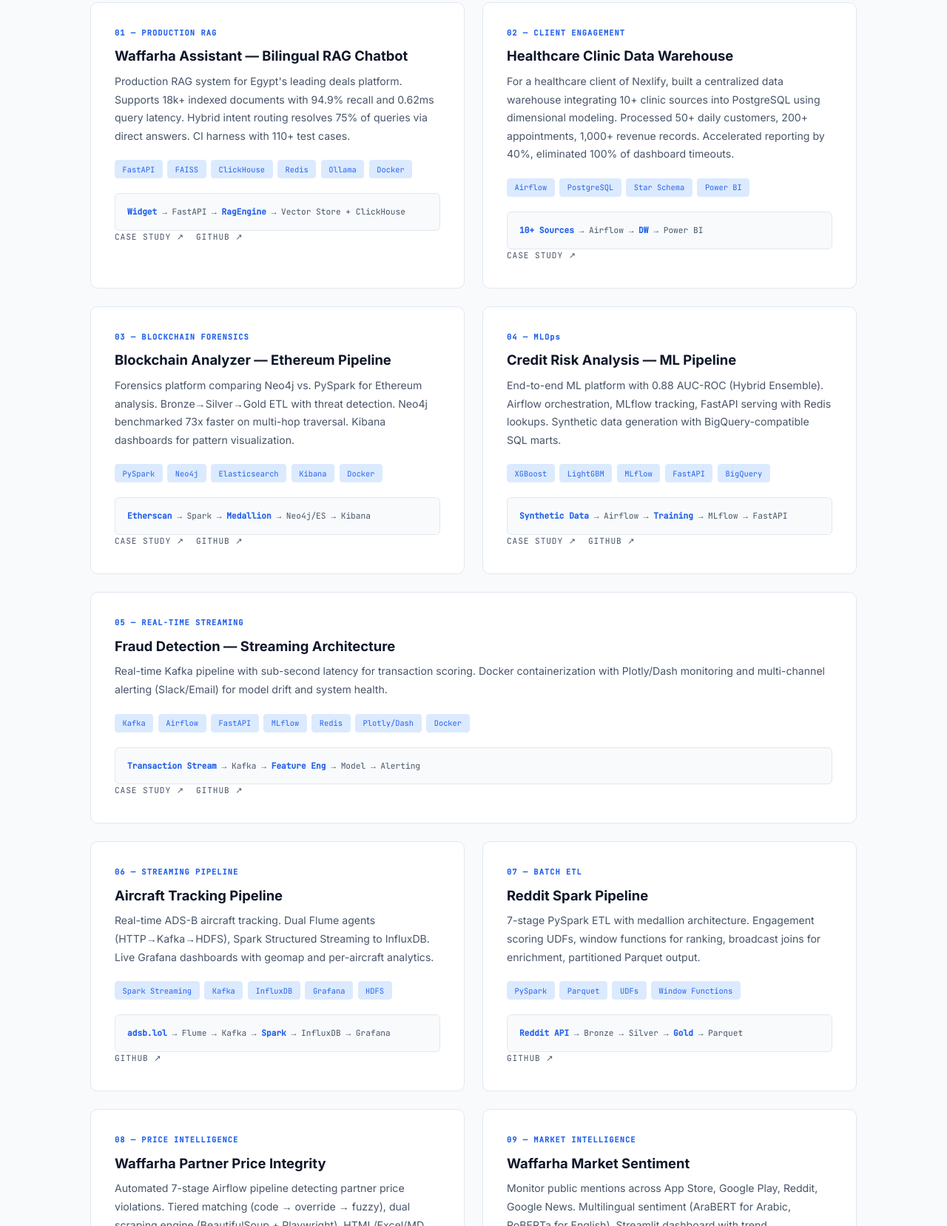
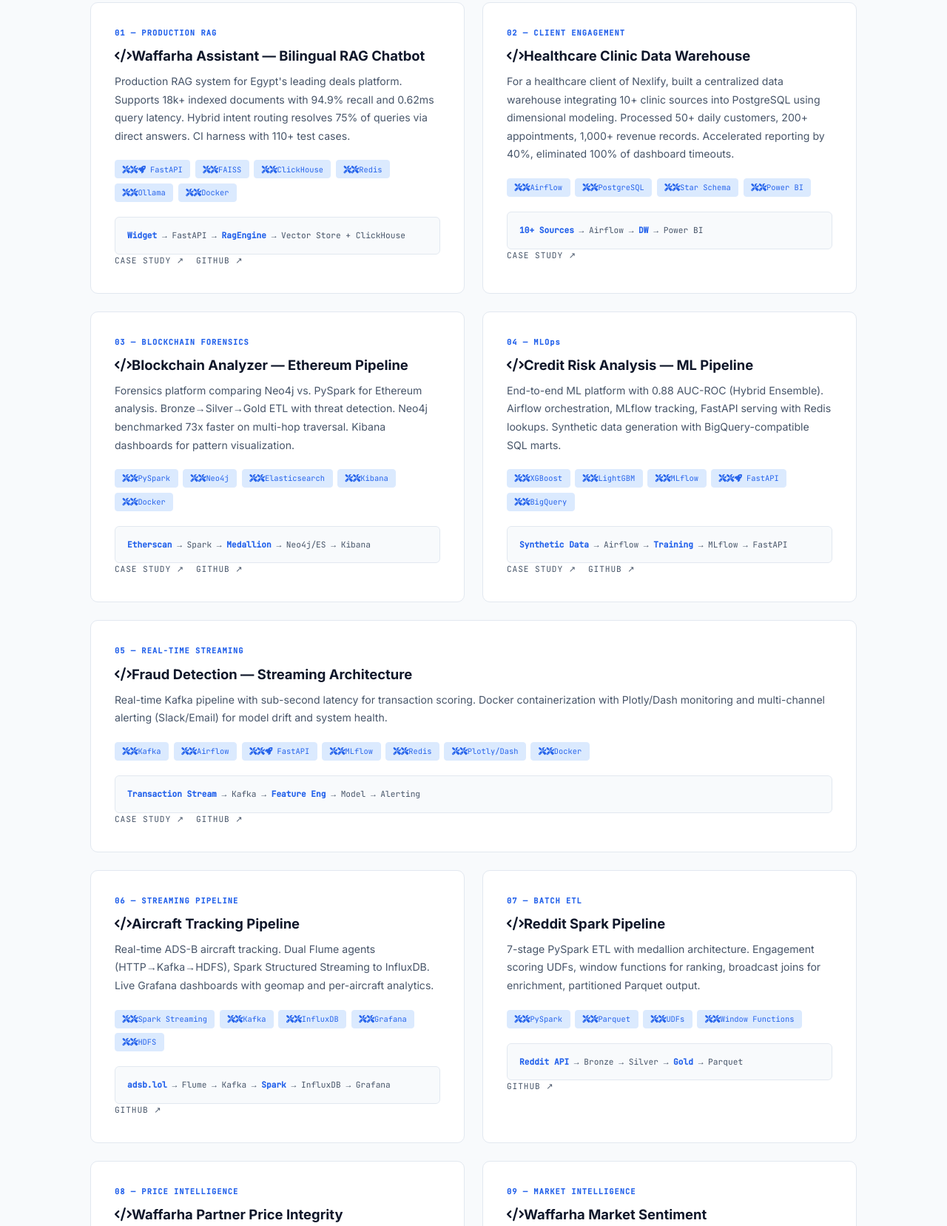
Before and after one commit to Eng-Zakaria/Portfolio, a website: page index.html in a window 1280 px wide. Shown: the part 2981-4638 px from the top of the page at 74% size. Drawn offline with nearby package versions, Linux system fonts and the light colour scheme.

Commit message:
changed color

```diff
--- a/css/style.css
+++ b/css/style.css
@@ -12,7 +12,7 @@
   --accent: #2563eb;
   --accent-light: #dbeafe;
   --accent-dark: #1d4ed8;
-  --accent2: #059669;
+  --nav-bg: rgba(248, 250, 252, 0.9);
 
   --font-display: 'Playfair Display', serif;
   --font-body: 'Inter', sans-serif;
@@ -39,6 +39,7 @@
   --accent-light: #1e3a5f;
   --accent-dark: #93c5fd;
   --accent2: #34d399;
+  --nav-bg: #0f172a;
 
   --shadow-sm: 0 1px 2px 0 rgba(0, 0, 0, 0.3);
   --shadow-md: 0 4px 6px -1px rgba(0, 0, 0, 0.4), 0 2px 4px -2px rgba(0, 0, 0, 0.3);
@@ -69,7 +70,7 @@
   position: fixed; top: 0; left: 0; right: 0; z-index: 500;
   padding: 1rem 2rem;
   display: flex; justify-content: space-between; align-items: center;
-  background: rgba(248, 250, 252, 0.9);
+  background: var(--nav-bg);
   backdrop-filter: blur(20px);
   border-bottom: 1px solid var(--border);
 }
@@ -515,7 +516,7 @@
   .btn { padding: 0.75rem 1.25rem; font-size: 0.75rem; }
   .image-wrapper { width: 180px; height: 180px; }
   .skill-tag { font-size: 0.68rem; padding: 0.35rem 0.6rem 0.35rem 0.4rem; }
-  .skill-tag i { font-size: 0.75rem; width: 14px; }
+  .skill-tag i, .stack-tag i { font-size: 0.75rem; width: 14px; }
   .project-card { padding: 1.5rem; }
   .project-name { font-size: 1rem; }
   .project-desc { font-size: 0.82rem; }
--- a/index.html
+++ b/index.html
@@ -225,17 +225,17 @@
 
         <div class="project-card reveal">
           <div class="project-num">01 — PRODUCTION RAG</div>
-          <div class="project-name">Waffarha Assistant — Bilingual RAG Chatbot</div>
+          <div class="project-name"><i class="fas fa-code"></i>Waffarha Assistant — Bilingual RAG Chatbot</div>
           <div class="project-desc">
             Production RAG system for Egypt's leading deals platform. Supports 18k+ indexed documents with 94.9% recall and 0.62ms query latency. Hybrid intent routing resolves 75% of queries via direct answers. CI harness with 110+ test cases.
           </div>
           <div class="project-stack">
-            <span class="stack-tag">FastAPI</span>
-            <span class="stack-tag">FAISS</span>
-            <span class="stack-tag">ClickHouse</span>
-            <span class="stack-tag">Redis</span>
-            <span class="stack-tag">Ollama</span>
-            <span class="stack-tag">Docker</span>
+            <span class="stack-tag"><i class="fas fa-tools"></i><i class="fas fa-tools"></i><i class="fas fa-rocket"></i> FastAPI</span>
+            <span class="stack-tag"><i class="fas fa-tools"></i><i class="fas fa-tools"></i>FAISS</span>
+            <span class="stack-tag"><i class="fas fa-tools"></i><i class="fas fa-tools"></i>ClickHouse</span>
+            <span class="stack-tag"><i class="fas fa-tools"></i><i class="fas fa-tools"></i>Redis</span>
+            <span class="stack-tag"><i class="fas fa-tools"></i><i class="fas fa-tools"></i>Ollama</span>
+            <span class="stack-tag"><i class="fas fa-tools"></i><i class="fas fa-tools"></i>Docker</span>
           </div>
           <div class="arch-diagram">
             <span class="highlight">Widget</span> → FastAPI → <span class="highlight">RagEngine</span> → Vector Store + ClickHouse
@@ -248,15 +248,15 @@
 
         <div class="project-card reveal reveal-d1">
           <div class="project-num">02 — CLIENT ENGAGEMENT</div>
-          <div class="project-name">Healthcare Clinic Data Warehouse</div>
+          <div class="project-name"><i class="fas fa-code"></i>Healthcare Clinic Data Warehouse</div>
           <div class="project-desc">
             For a healthcare client of Nexlify, built a centralized data warehouse integrating 10+ clinic sources into PostgreSQL using dimensional modeling. Processed 50+ daily customers, 200+ appointments, 1,000+ revenue records. Accelerated reporting by 40%, eliminated 100% of dashboard timeouts.
           </div>
           <div class="project-stack">
-            <span class="stack-tag">Airflow</span>
-            <span class="stack-tag">PostgreSQL</span>
-            <span class="stack-tag">Star Schema</span>
-            <span class="stack-tag">Power BI</span>
+            <span class="stack-tag"><i class="fas fa-tools"></i><i class="fas fa-tools"></i>Airflow</span>
+            <span class="stack-tag"><i class="fas fa-tools"></i><i class="fas fa-tools"></i>PostgreSQL</span>
+            <span class="stack-tag"><i class="fas fa-tools"></i><i class="fas fa-tools"></i>Star Schema</span>
+            <span class="stack-tag"><i class="fas fa-tools"></i><i class="fas fa-tools"></i>Power BI</span>
           </div>
           <div class="arch-diagram">
             <span class="highlight">10+ Sources</span> → Airflow → <span class="highlight">DW</span> → Power BI
@@ -268,16 +268,16 @@
 
         <div class="project-card reveal reveal-d2">
           <div class="project-num">03 — BLOCKCHAIN FORENSICS</div>
-          <div class="project-name">Blockchain Analyzer — Ethereum Pipeline</div>
+          <div class="project-name"><i class="fas fa-code"></i>Blockchain Analyzer — Ethereum Pipeline</div>
           <div class="project-desc">
             Forensics platform comparing Neo4j vs. PySpark for Ethereum analysis. Bronze→Silver→Gold ETL with threat detection. Neo4j benchmarked 73x faster on multi-hop traversal. Kibana dashboards for pattern visualization.
           </div>
           <div class="project-stack">
-            <span class="stack-tag">PySpark</span>
-            <span class="stack-tag">Neo4j</span>
-            <span class="stack-tag">Elasticsearch</span>
-            <span class="stack-tag">Kibana</span>
-            <span class="stack-tag">Docker</span>
+            <span class="stack-tag"><i class="fas fa-tools"></i><i class="fas fa-tools"></i>PySpark</span>
+            <span class="stack-tag"><i class="fas fa-tools"></i><i class="fas fa-tools"></i>Neo4j</span>
+            <span class="stack-tag"><i class="fas fa-tools"></i><i class="fas fa-tools"></i>Elasticsearch</span>
+            <span class="stack-tag"><i class="fas fa-tools"></i><i class="fas fa-tools"></i>Kibana</span>
+            <span class="stack-tag"><i class="fas fa-tools"></i><i class="fas fa-tools"></i>Docker</span>
           </div>
           <div class="arch-diagram">
             <span class="highlight">Etherscan</span> → Spark → <span class="highlight">Medallion</span> → Neo4j/ES → Kibana
@@ -290,16 +290,16 @@
 
         <div class="project-card reveal">
           <div class="project-num">04 — MLOps</div>
-          <div class="project-name">Credit Risk Analysis — ML Pipeline</div>
+          <div class="project-name"><i class="fas fa-code"></i>Credit Risk Analysis — ML Pipeline</div>
           <div class="project-desc">
             End-to-end ML platform with 0.88 AUC-ROC (Hybrid Ensemble). Airflow orchestration, MLflow tracking, FastAPI serving with Redis lookups. Synthetic data generation with BigQuery-compatible SQL marts.
           </div>
           <div class="project-stack">
-            <span class="stack-tag">XGBoost</span>
-            <span class="stack-tag">LightGBM</span>
-            <span class="stack-tag">MLflow</span>
-            <span class="stack-tag">FastAPI</span>
-            <span class="stack-tag">BigQuery</span>
+            <span class="stack-tag"><i class="fas fa-tools"></i><i class="fas fa-tools"></i>XGBoost</span>
+            <span class="stack-tag"><i class="fas fa-tools"></i><i class="fas fa-tools"></i>LightGBM</span>
+            <span class="stack-tag"><i class="fas fa-tools"></i><i class="fas fa-tools"></i>MLflow</span>
+            <span class="stack-tag"><i class="fas fa-tools"></i><i class="fas fa-tools"></i><i class="fas fa-rocket"></i> FastAPI</span>
+            <span class="stack-tag"><i class="fas fa-tools"></i><i class="fas fa-tools"></i>BigQuery</span>
           </div>
           <div class="arch-diagram">
             <span class="highlight">Synthetic Data</span> → Airflow → <span class="highlight">Training</span> → MLflow → FastAPI
@@ -312,18 +312,18 @@
 
         <div class="project-card wide reveal">
           <div class="project-num">05 — REAL-TIME STREAMING</div>
-          <div class="project-name">Fraud Detection — Streaming Architecture</div>
+          <div class="project-name"><i class="fas fa-code"></i>Fraud Detection — Streaming Architecture</div>
           <div class="project-desc">
             Real-time Kafka pipeline with sub-second latency for transaction scoring. Docker containerization with Plotly/Dash monitoring and multi-channel alerting (Slack/Email) for model drift and system health.
           </div>
           <div class="project-stack">
-            <span class="stack-tag">Kafka</span>
-            <span class="stack-tag">Airflow</span>
-            <span class="stack-tag">FastAPI</span>
-            <span class="stack-tag">MLflow</span>
-            <span class="stack-tag">Redis</span>
-            <span class="stack-tag">Plotly/Dash</span>
-            <span class="stack-tag">Docker</span>
+            <span class="stack-tag"><i class="fas fa-tools"></i><i class="fas fa-tools"></i>Kafka</span>
+            <span class="stack-tag"><i class="fas fa-tools"></i><i class="fas fa-tools"></i>Airflow</span>
+            <span class="stack-tag"><i class="fas fa-tools"></i><i class="fas fa-tools"></i><i class="fas fa-rocket"></i> FastAPI</span>
+            <span class="stack-tag"><i class="fas fa-tools"></i><i class="fas fa-tools"></i>MLflow</span>
+            <span class="stack-tag"><i class="fas fa-tools"></i><i class="fas fa-tools"></i>Redis</span>
+            <span class="stack-tag"><i class="fas fa-tools"></i><i class="fas fa-tools"></i>Plotly/Dash</span>
+            <span class="stack-tag"><i class="fas fa-tools"></i><i class="fas fa-tools"></i>Docker</span>
           </div>
           <div class="arch-diagram">
             <span class="highlight">Transaction Stream</span> → Kafka → <span class="highlight">Feature Eng</span> → Model → Alerting
@@ -336,16 +336,16 @@
 
         <div class="project-card reveal">
           <div class="project-num">06 — STREAMING PIPELINE</div>
-          <div class="project-name">Aircraft Tracking Pipeline</div>
+          <div class="project-name"><i class="fas fa-code"></i>Aircraft Tracking Pipeline</div>
           <div class="project-desc">
             Real-time ADS-B aircraft tracking. Dual Flume agents (HTTP→Kafka→HDFS), Spark Structured Streaming to InfluxDB. Live Grafana dashboards with geomap and per-aircraft analytics.
           </div>
           <div class="project-stack">
-            <span class="stack-tag">Spark Streaming</span>
-            <span class="stack-tag">Kafka</span>
-            <span class="stack-tag">InfluxDB</span>
-            <span class="stack-tag">Grafana</span>
-            <span class="stack-tag">HDFS</span>
+            <span class="stack-tag"><i class="fas fa-tools"></i><i class="fas fa-tools"></i>Spark Streaming</span>
+            <span class="stack-tag"><i class="fas fa-tools"></i><i class="fas fa-tools"></i>Kafka</span>
+            <span class="stack-tag"><i class="fas fa-tools"></i><i class="fas fa-tools"></i>InfluxDB</span>
+            <span class="stack-tag"><i class="fas fa-tools"></i><i class="fas fa-tools"></i>Grafana</span>
+            <span class="stack-tag"><i class="fas fa-tools"></i><i class="fas fa-tools"></i>HDFS</span>
           </div>
           <div class="arch-diagram">
             <span class="highlight">adsb.lol</span> → Flume → Kafka → <span class="highlight">Spark</span> → InfluxDB → Grafana
@@ -357,15 +357,15 @@
 
         <div class="project-card reveal reveal-d1">
           <div class="project-num">07 — BATCH ETL</div>
-          <div class="project-name">Reddit Spark Pipeline</div>
+          <div class="project-name"><i class="fas fa-code"></i>Reddit Spark Pipeline</div>
           <div class="project-desc">
             7-stage PySpark ETL with medallion architecture. Engagement scoring UDFs, window functions for ranking, broadcast joins for enrichment, partitioned Parquet output.
           </div>
           <div class="project-stack">
-            <span class="stack-tag">PySpark</span>
-            <span class="stack-tag">Parquet</span>
-            <span class="stack-tag">UDFs</span>
-            <span class="stack-tag">Window Functions</span>
+            <span class="stack-tag"><i class="fas fa-tools"></i><i class="fas fa-tools"></i>PySpark</span>
+            <span class="stack-tag"><i class="fas fa-tools"></i><i class="fas fa-tools"></i>Parquet</span>
+            <span class="stack-tag"><i class="fas fa-tools"></i><i class="fas fa-tools"></i>UDFs</span>
+            <span class="stack-tag"><i class="fas fa-tools"></i><i class="fas fa-tools"></i>Window Functions</span>
           </div>
           <div class="arch-diagram">
             <span class="highlight">Reddit API</span> → Bronze → Silver → <span class="highlight">Gold</span> → Parquet
@@ -377,15 +377,15 @@
 
         <div class="project-card reveal">
           <div class="project-num">08 — PRICE INTELLIGENCE</div>
-          <div class="project-name">Waffarha Partner Price Integrity</div>
+          <div class="project-name"><i class="fas fa-code"></i>Waffarha Partner Price Integrity</div>
           <div class="project-desc">
             Automated 7-stage Airflow pipeline detecting partner price violations. Tiered matching (code → override → fuzzy), dual scraping engine (BeautifulSoup + Playwright), HTML/Excel/MD reports.
           </div>
           <div class="project-stack">
-            <span class="stack-tag">Airflow</span>
-            <span class="stack-tag">Playwright</span>
-            <span class="stack-tag">ClickHouse</span>
-            <span class="stack-tag">rapidfuzz</span>
+            <span class="stack-tag"><i class="fas fa-tools"></i><i class="fas fa-tools"></i>Airflow</span>
+            <span class="stack-tag"><i class="fas fa-tools"></i><i class="fas fa-tools"></i>Playwright</span>
+            <span class="stack-tag"><i class="fas fa-tools"></i><i class="fas fa-tools"></i>ClickHouse</span>
+            <span class="stack-tag"><i class="fas fa-tools"></i><i class="fas fa-tools"></i>rapidfuzz</span>
           </div>
           <div class="arch-diagram">
             <span class="highlight">Weekly Audit</span> → Daily Ingest → Scrape → Match → <span class="highlight">Report</span>
@@ -397,15 +397,15 @@
 
         <div class="project-card reveal reveal-d1">
           <div class="project-num">09 — MARKET INTELLIGENCE</div>
-          <div class="project-name">Waffarha Market Sentiment</div>
+          <div class="project-name"><i class="fas fa-code"></i>Waffarha Market Sentiment</div>
           <div class="project-desc">
             Monitor public mentions across App Store, Google Play, Reddit, Google News. Multilingual sentiment (AraBERT for Arabic, RoBERTa for English), Streamlit dashboard with trend visualization.
           </div>
           <div class="project-stack">
-            <span class="stack-tag">Streamlit</span>
-            <span class="stack-tag">AraBERT</span>
-            <span class="stack-tag">RoBERTa</span>
-            <span class="stack-tag">Connector Registry</span>
+            <span class="stack-tag"><i class="fas fa-tools"></i><i class="fas fa-tools"></i>Streamlit</span>
+            <span class="stack-tag"><i class="fas fa-tools"></i><i class="fas fa-tools"></i>AraBERT</span>
+            <span class="stack-tag"><i class="fas fa-tools"></i><i class="fas fa-tools"></i>RoBERTa</span>
+            <span class="stack-tag"><i class="fas fa-tools"></i><i class="fas fa-tools"></i>Connector Registry</span>
           </div>
           <div class="arch-diagram">
             <span class="highlight">Sources</span> → Connectors → <span class="highlight">Sentiment</span> → Streamlit
@@ -417,15 +417,15 @@
 
         <div class="project-card reveal">
           <div class="project-num">10 — GRADUATION PROJECT</div>
-          <div class="project-name">Hadith Chat App — Arabic RAG</div>
+          <div class="project-name"><i class="fas fa-code"></i>Hadith Chat App — Arabic RAG</div>
           <div class="project-desc">
             Arabic NLP chatbot using RAG architecture. Django backend with Qdrant vector database. Achieved 70% chatbot accuracy through data refinement and retrieval optimization.
           </div>
           <div class="project-stack">
-            <span class="stack-tag">Django</span>
-            <span class="stack-tag">Qdrant</span>
-            <span class="stack-tag">NLP</span>
-            <span class="stack-tag">RAG</span>
+            <span class="stack-tag"><i class="fas fa-tools"></i><i class="fas fa-tools"></i>Django</span>
+            <span class="stack-tag"><i class="fas fa-tools"></i><i class="fas fa-tools"></i>Qdrant</span>
+            <span class="stack-tag"><i class="fas fa-tools"></i><i class="fas fa-tools"></i>NLP</span>
+            <span class="stack-tag"><i class="fas fa-tools"></i><i class="fas fa-tools"></i>RAG</span>
           </div>
           <div class="arch-diagram">
             <span class="highlight">Hadith Corpus</span> → Embeddings → Qdrant → <span class="highlight">RAG</span> → Django
--- /dev/null
+++ b/package.json
@@ -0,0 +1,6 @@
+{
+  "dependencies": {
+    "devicon": "^2.17.0",
+    "simple-icons": "^16.29.0"
+  }
+}
```
Also changed, not shown: 2 other files.
